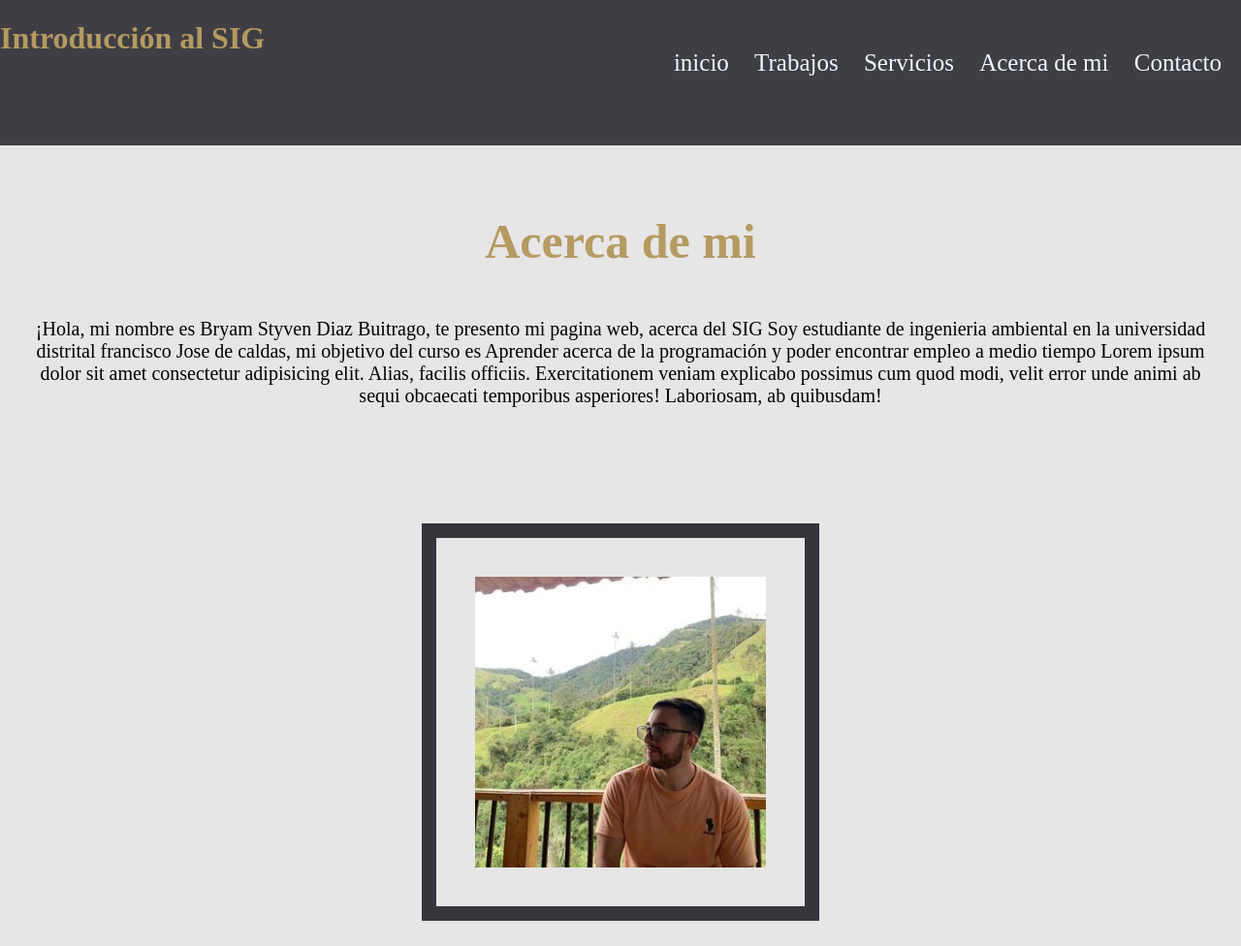
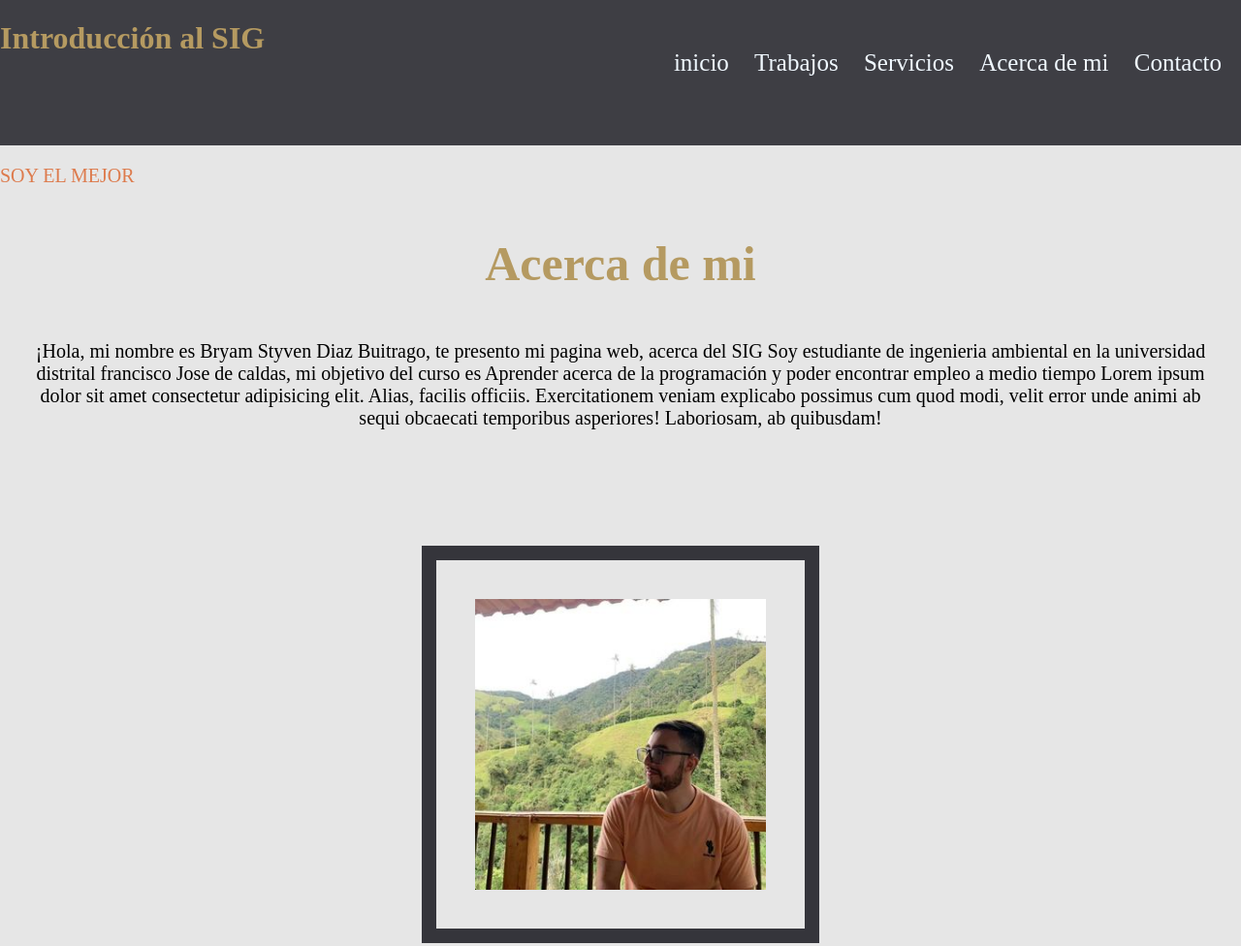
Before and after one commit to NERVE25/introduccionsig, a plain HTML site: page index.html in a window 1280 px wide. Shown: the top 976 px of the page at 97% size. Drawn offline with Linux system fonts and the light colour scheme; a script that the page names is missing.

Commit message:
mi primera confirmación de actualización

```diff
--- a/index.html
+++ b/index.html
@@ -26,14 +26,14 @@
 </header>
 
 <main>
-
+<div class="greeting"> SOY EL MEJOR </div>
   <div class="yo">
-  <h3 class="fuente">Acerca de mi</h3>
-  <div class="acerca-mi">
-  <p>¡Hola, mi nombre es Bryam Styven Diaz Buitrago, te presento mi pagina web, acerca del SIG
+   <h3 class="fuente">Acerca de mi</h3>
+    <div class="acerca-mi">
+    <p>¡Hola, mi nombre es Bryam Styven Diaz Buitrago, te presento mi pagina web, acerca del SIG
     Soy estudiante de ingenieria ambiental en la universidad distrital francisco Jose de caldas, mi objetivo del curso es Aprender acerca de la programación y poder encontrar empleo a medio tiempo Lorem ipsum dolor sit amet consectetur adipisicing elit. Alias, facilis officiis. Exercitationem veniam explicabo possimus cum quod modi, velit error unde animi ab sequi obcaecati temporibus asperiores! Laboriosam, ab quibusdam!</p>
-  <img class="mia1" src="./img/personal_prueba.jpg" alt="Bryan" width="300" height="300"/>
-  </div>
+    <img class="mia1" src="./img/personal_prueba.jpg" alt="Bryan" width="300" height="300"/>
+   </div>
 </div>
 
 <div id="miadescripcion">
--- a/styles.css
+++ b/styles.css
@@ -54,6 +54,9 @@ background-color: rgba(230, 230, 230);
 font-family: 'Times New Roman', Times, serif;
 font-size: 20;
 width: auto;
+}
+.greeting{
+  color: #dd7b4d;
 }
 .yo {
     text-align: center;
```
